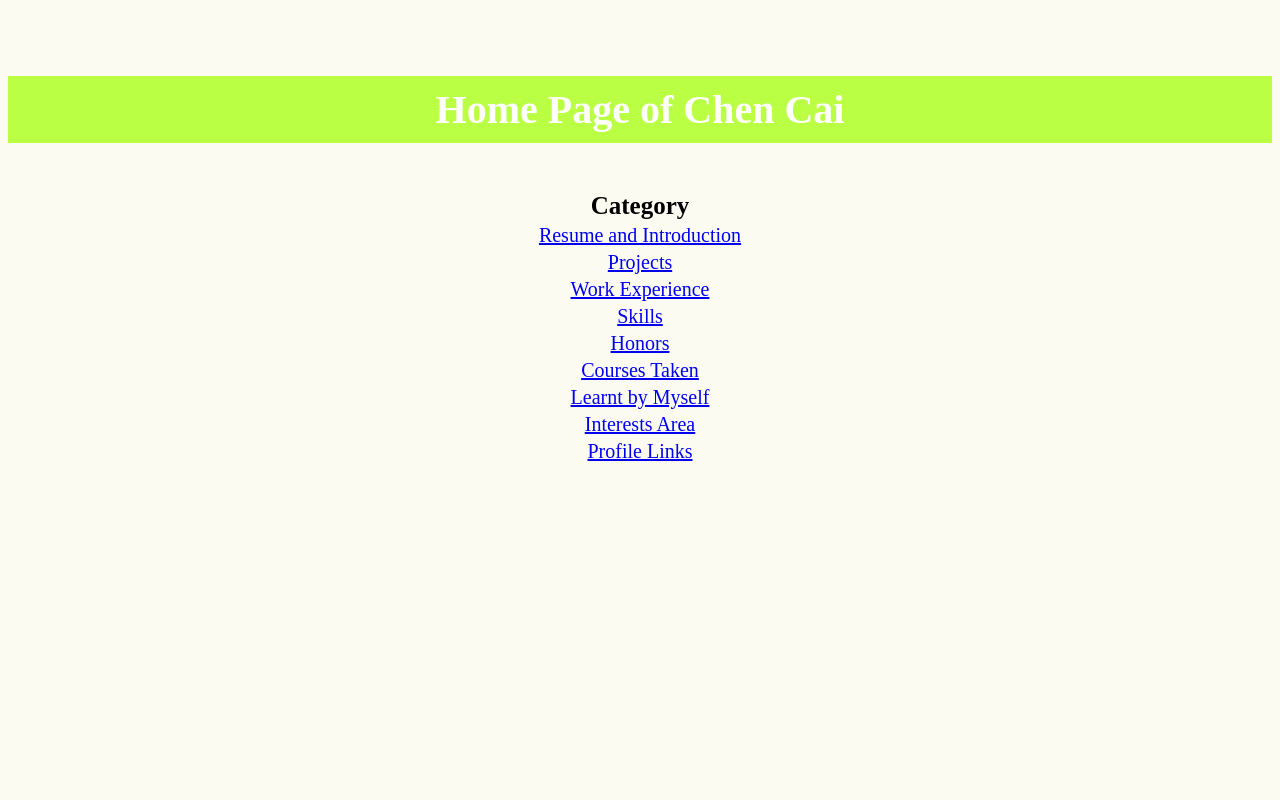
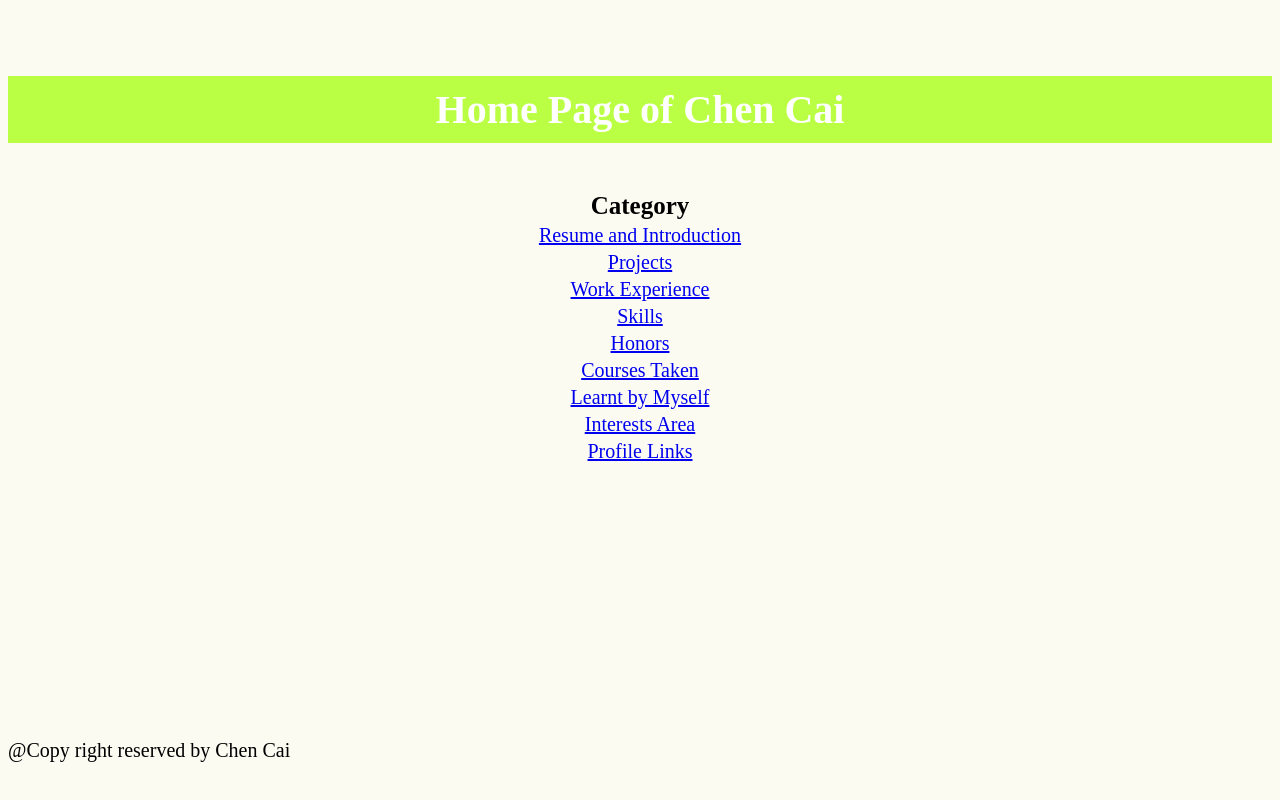
Before and after one commit to cser017/cser017.github.io, a plain HTML site: page index.html in a window 1280 px wide. Shown: the part 1191-1991 px from the top of the page. Drawn offline with Linux system fonts and the light colour scheme.

Commit message:
copy right

```diff
--- a/index.html
+++ b/index.html
@@ -44,11 +44,10 @@
             <tr class="grow"><td> <a class="contents" href="8)%20Interests.html">Interests Area</a> </tr>
             <tr class="grow"><td> <a class="contents" href="9)%20Profile.html">Profile Links</a> </tr>
         </table>
-
-
-
-      </div>
+  </div>
 <br/>
+  <br><br><br><br><br><br><br><br><br><br>
+  <p class="copyright">@Copy right reserved by Chen Cai</p>
 </div>
   </body>
 
--- a/style.css
+++ b/style.css
@@ -173,3 +173,8 @@ table, th, td {
     margin-left:auto;
     margin-right:auto;
 }
+
+.copyright{
+    float: left;
+    position: absolute;
+}
```
